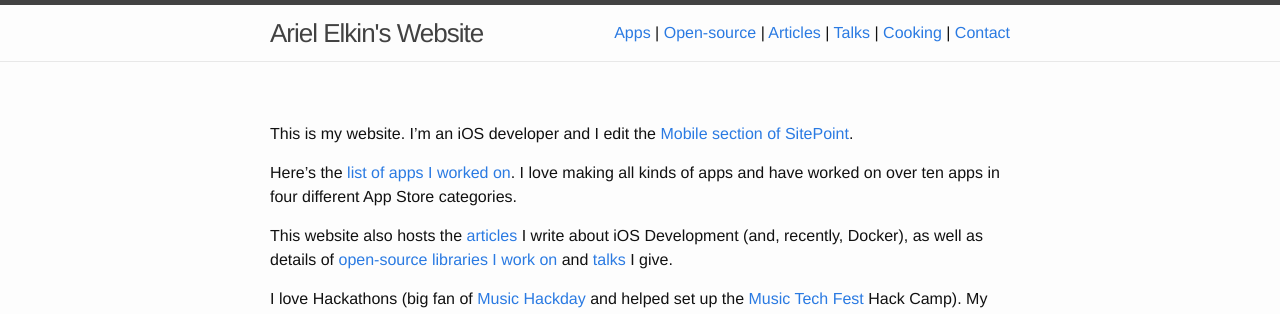
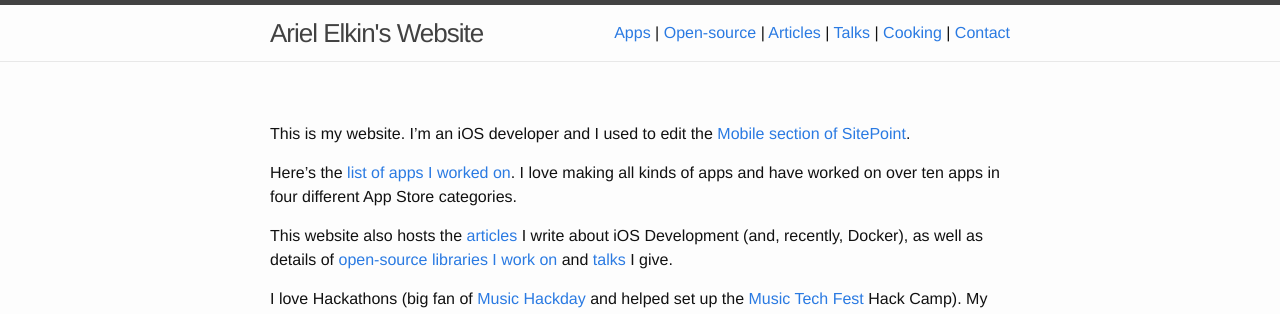
Before and after one commit to arielelkin/site_source, a Jekyll site: the page built from index.markdown, in a window 1280 px wide. Shown: the top 314 px of the page. Built offline with Jekyll 4.4.1, drawn with Linux system fonts in a browser that asks for light colours.

Commit message:
update index and contact

```diff
--- a/contact.markdown
+++ b/contact.markdown
@@ -16,6 +16,3 @@ You can also find me on:
  * Twitter: [@AriVocals](https://twitter.com/AriVocals)
  * Stack Overflow: [Eric](https://stackoverflow.com/users/1072846/eric?tab=profile)
  * LinkedIn: [LinkedIn profile](https://www.linkedin.com/in/arielelkin)
-
-## Work enquiries
-I am available for hire on a freelance basis.
--- a/index.markdown
+++ b/index.markdown
@@ -5,7 +5,7 @@ sharing: false
 footer: false
 ---
 
-This is my website. I'm an iOS developer and I edit the [Mobile section of SitePoint](https://www.sitepoint.com/mobile/).
+This is my website. I'm an iOS developer and I used to edit the [Mobile section of SitePoint](https://www.sitepoint.com/mobile/).
 
 Here's the [list of apps I worked on](/apps). I love making all kinds of apps and have worked on over ten apps in four different App Store categories.
 
```
Also changed, not shown: 2 other files.
